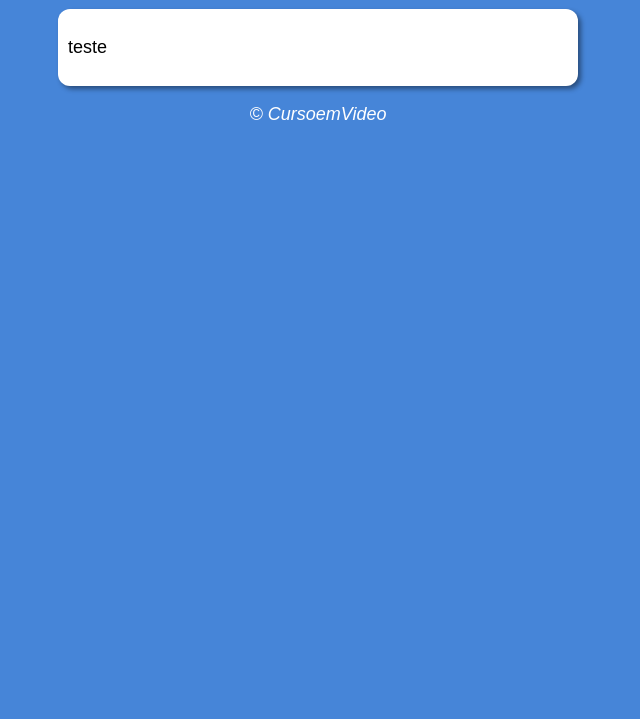
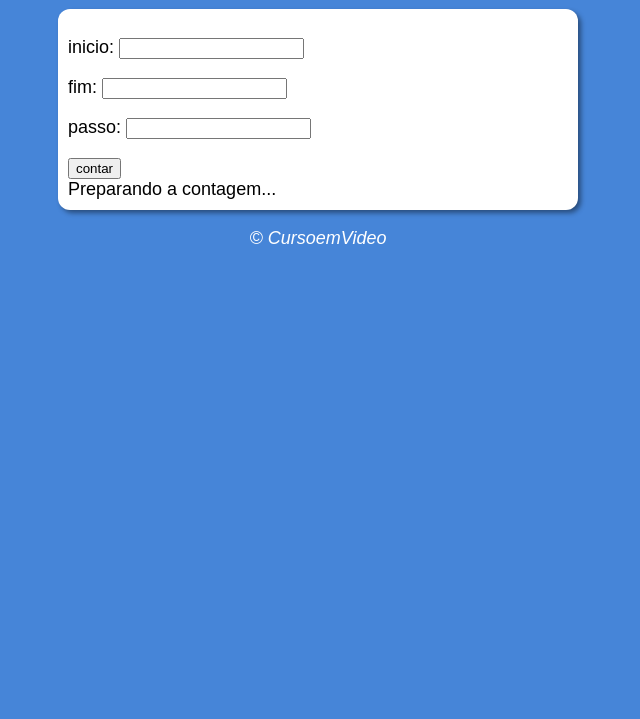
Before and after one commit to RaphaelDavila-dev/javascript, a plain HTML site: page exercicios/ex017/ex017/modelo.html in a window 1280 px wide. Shown: the part 81-800 px from the top of the page, without its empty margins (322-962 px from the left). Drawn offline with Linux system fonts and the light colour scheme.

Commit message:
e017 finalizado

```diff
--- a/exercicios/ex017/ex017/modelo.html
+++ b/exercicios/ex017/ex017/modelo.html
@@ -3,20 +3,32 @@
 <head>
     <meta charset="UTF-8">
     <meta name="viewport" content="width=device-width, initial-scale=1.0">
-    <title>modelo de exercicio</title>
+    <title>super contador</title>
     <link rel="stylesheet" href="style.css">
 </head>
 <body>
     <header>
-        <h1>titulo</h1>
+        <h1>Vamos contar</h1>
     </header>
     <section>
-        <div>
-           <p>teste</p>
+        <div id="dados">
+        <p>inicio:
+            <input type="number" name="inicio" id="txti">
+        </p>
+
+        <p>fim:
+            <input type="number" name="fim" id="txtf">
+        </p>
+
+        <p>passo:
+            <input type="number" name="passo" id="txtp">
+        </p>
+
+        <input type="button" value="contar" onclick="contar()">
         </div>
 
-        <div>
-
+        <div id="res">
+         Preparando a contagem...
         </div>
     </section>
     <footer>
--- a/exercicios/ex017/ex017/script.js
+++ b/exercicios/ex017/ex017/script.js
@@ -0,0 +1,32 @@
+
+function contar(){
+  let inicio = document.getElementById('txti')
+  let fim = document.getElementById('txtf')
+  let passo = document.getElementById('txtp')
+  let res = document.getElementById('res')
+  if(inicio.value.length == 0 || fim.value.length == 0 || passo.value.length == 0){
+    alert('[ERRO] preencha os dados corretamente')
+    res.innerHTML = `inpossivel contar`
+  } else{
+    res.innerHTML = 'Contando: <br>'
+   let i = Number(inicio.value)
+   let f = Number(fim.value)
+   let p = Number(passo.value)
+   if( p <= 0){
+    p = 1
+   }
+    if(i < f){
+   for(let c = i ; c <= f ; c += p){
+    // contagem progressiva
+    res.innerHTML += ` ${c} \u{1F449}`
+    }
+   } else {
+    for (let c = i ; c >= f ; c -= p)
+        // contagem regressiva
+        res.innerHTML += `${c} \u{1F449}`
+   }
+
+   res.innerHTML += `\u{1F6A9}`
+
+  }
+}
```
